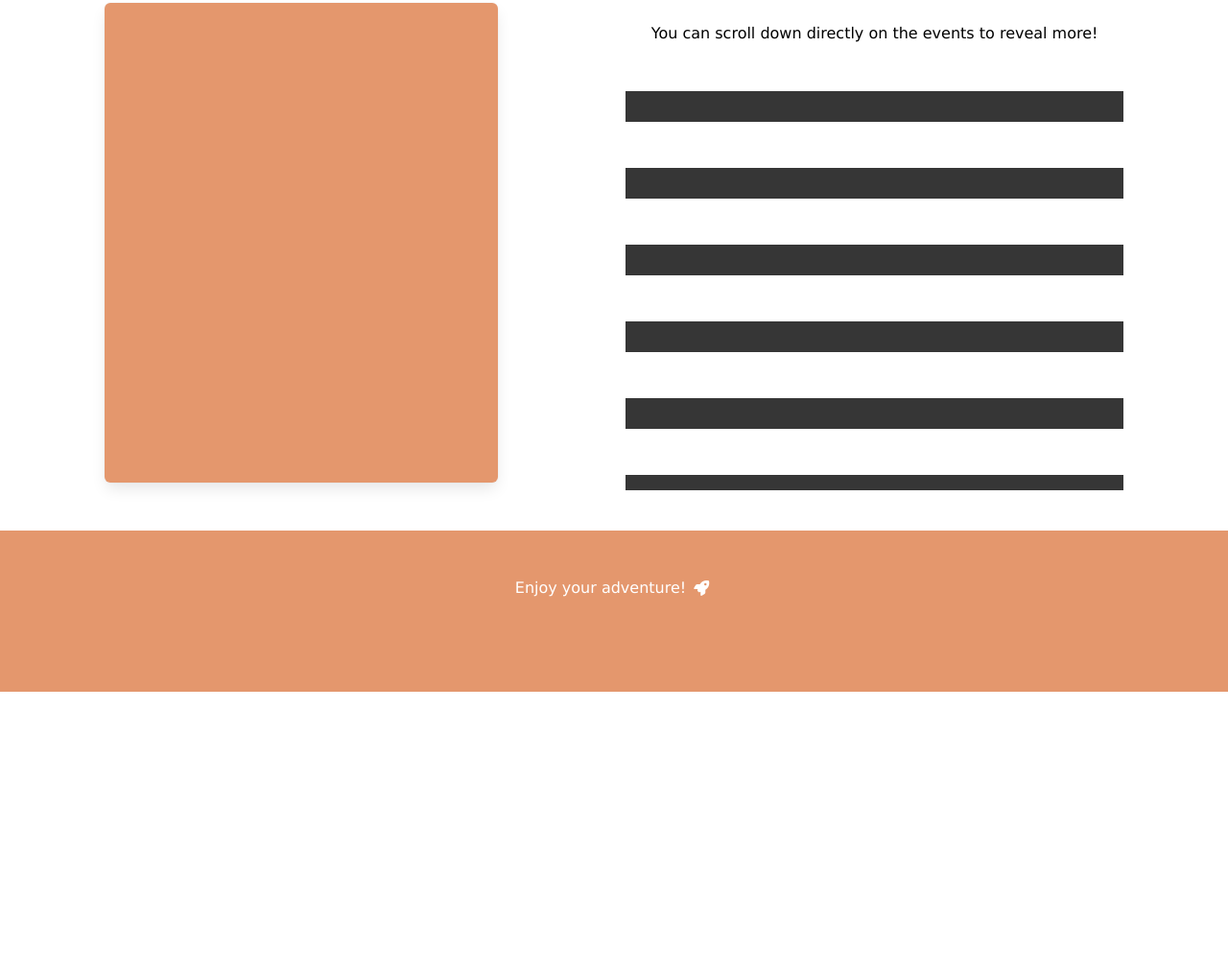
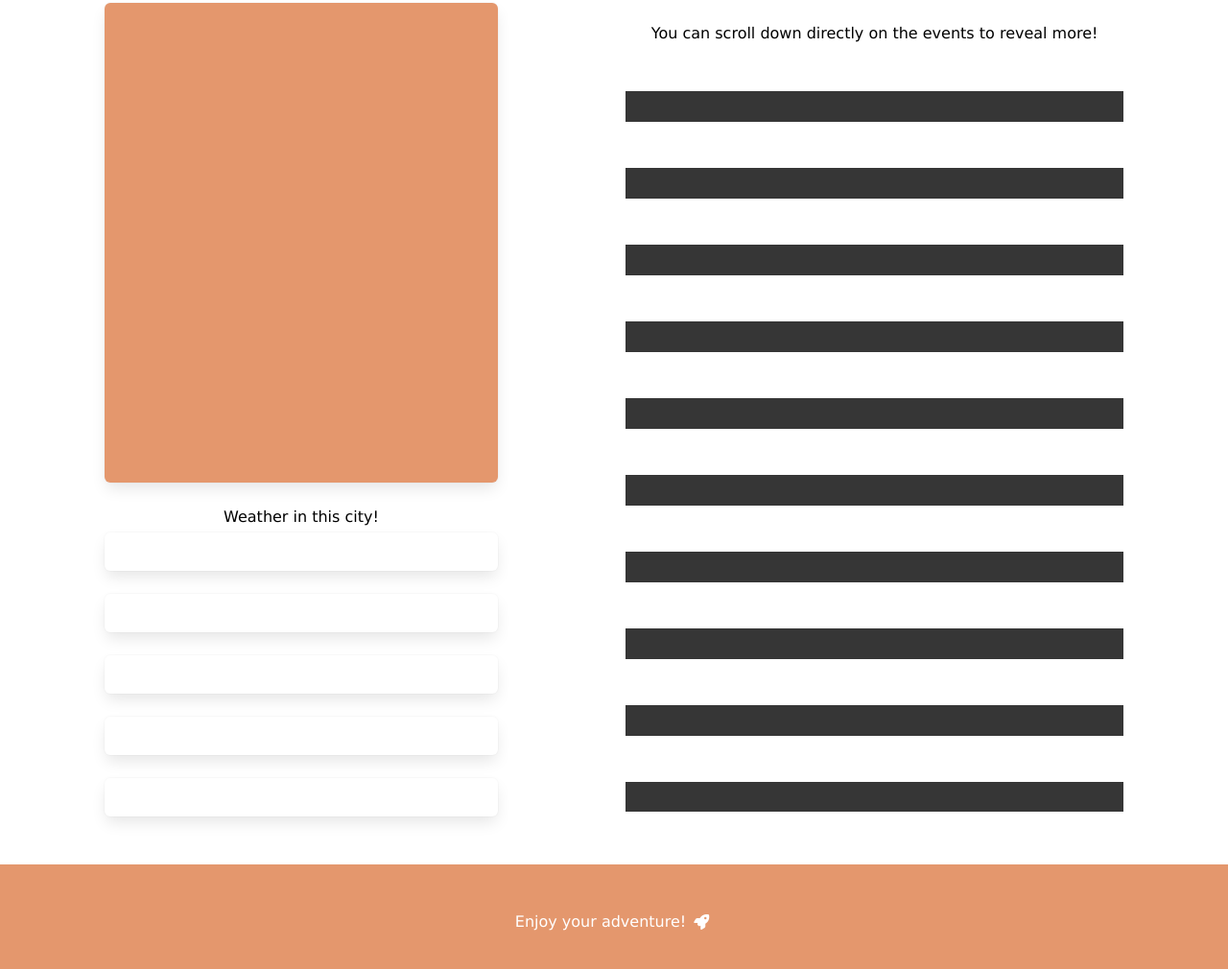
Before and after one commit to jcdoran33/Adventure-Adviser, a plain HTML site: page index.html in a window 1280 px wide. Shown: the part 293-1303 px from the top of the page at 96% size. Before the commit the page ends 1014 px from the top, so only its background shows below. Drawn offline with nearby package versions, Linux system fonts and the light colour scheme; some packages are replaced by stand-ins of ours.

Commit message:
README file update and folder creation; updated html and css for weather

```diff
--- a/assets/css/style.css
+++ b/assets/css/style.css
@@ -64,7 +64,7 @@ a:hover {
 /* Added Scroll Bar on Hover */
 #events {
     margin-top: 20px;
-    max-height: 500px;
+    max-height: 835px;
     overflow: hidden;
 }
 
--- a/index.html
+++ b/index.html
@@ -42,6 +42,12 @@
         <div class="box" id="map">
         </div>
 
+        <p class="mb-1">Weather in this city!</p>
+        <div class="box" id="weather-one"></div>
+        <div class="box" id="weather-two"></div>
+        <div class="box" id="weather-three"></div>
+        <div class="box" id="weather-four"></div>
+        <div class="box" id="weather-five"></div>
       </div>
 
       <!-- Event list -->
```
Also changed, not shown: README.md.
